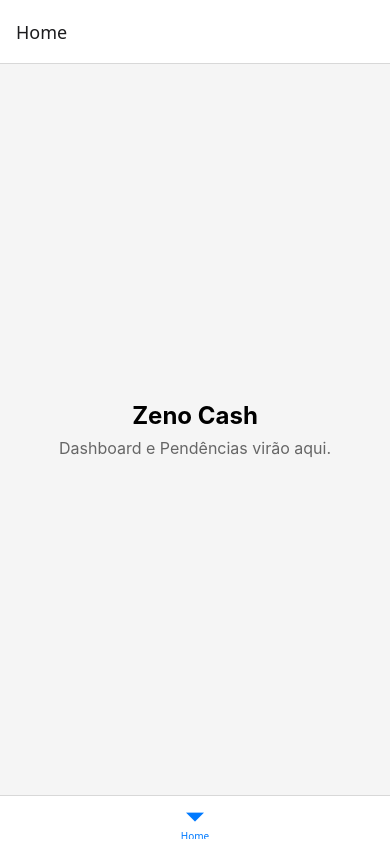
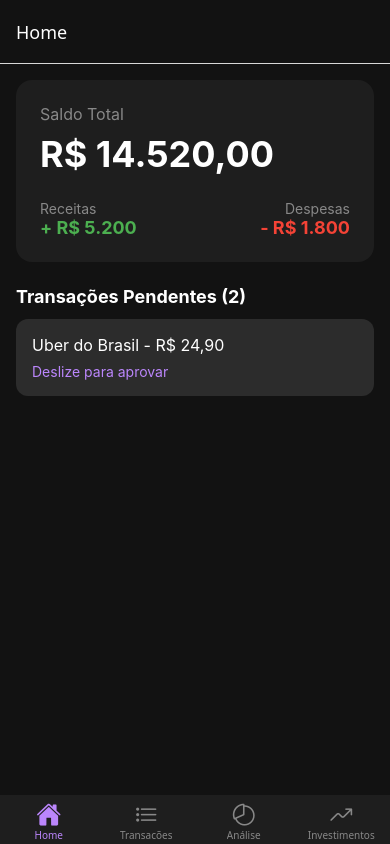
Before and after one commit to Droppicode/Zeno-Cash, a React Native app: screen /Home in a window 390 px wide. Built offline with nearby package versions, Linux system fonts and the light colour scheme.

Commit message:
feat: setup main UI screens and bottom navigation
- Created HomeScreen, TransactionsScreen, AnalyticsScreen, InvestmentsScreen
- Updated AppNavigator with dark mode styling and Ionicons

```diff
--- a/src/navigation/AppNavigator.js
+++ b/src/navigation/AppNavigator.js
@@ -1,13 +1,38 @@
 import React from 'react';
 import { createBottomTabNavigator } from '@react-navigation/bottom-tabs';
+import { Ionicons } from '@expo/vector-icons';
+
 import HomeScreen from '../screens/HomeScreen';
+import TransactionsScreen from '../screens/TransactionsScreen';
+import AnalyticsScreen from '../screens/AnalyticsScreen';
+import InvestmentsScreen from '../screens/InvestmentsScreen';
 
 const Tab = createBottomTabNavigator();
 
 export default function AppNavigator() {
   return (
-    <Tab.Navigator>
+    <Tab.Navigator
+      screenOptions={({ route }) => ({
+        tabBarIcon: ({ focused, color, size }) => {
+          let iconName;
+          if (route.name === 'Home') iconName = focused ? 'home' : 'home-outline';
+          else if (route.name === 'Transações') iconName = focused ? 'list' : 'list-outline';
+          else if (route.name === 'Análise') iconName = focused ? 'pie-chart' : 'pie-chart-outline';
+          else if (route.name === 'Investimentos') iconName = focused ? 'trending-up' : 'trending-up-outline';
+          return <Ionicons name={iconName} size={size} color={color} />;
+        },
+        tabBarActiveTintColor: '#BB86FC', // Cor primária dark mode
+        tabBarInactiveTintColor: '#888',
+        headerStyle: { backgroundColor: '#121212', shadowColor: 'transparent' },
+        headerTintColor: '#fff',
+        tabBarStyle: { backgroundColor: '#1E1E1E', borderTopWidth: 0 },
+        sceneStyle: { backgroundColor: '#121212' }
+      })}
+    >
       <Tab.Screen name="Home" component={HomeScreen} />
+      <Tab.Screen name="Transações" component={TransactionsScreen} />
+      <Tab.Screen name="Análise" component={AnalyticsScreen} />
+      <Tab.Screen name="Investimentos" component={InvestmentsScreen} />
     </Tab.Navigator>
   );
 }
--- /dev/null
+++ b/src/screens/AnalyticsScreen.js
@@ -0,0 +1,29 @@
+import React from 'react';
+import { StyleSheet, Text, View } from 'react-native';
+
+export default function AnalyticsScreen() {
+  return (
+    <View style={styles.container}>
+      <Text style={styles.title}>Análise</Text>
+      <Text style={styles.subtitle}>Gráficos e fluxos mensais (Em breve)</Text>
+    </View>
+  );
+}
+
+const styles = StyleSheet.create({
+  container: {
+    flex: 1,
+    backgroundColor: '#121212',
+    alignItems: 'center',
+    justifyContent: 'center',
+  },
+  title: {
+    color: '#fff',
+    fontSize: 24,
+    fontWeight: 'bold',
+  },
+  subtitle: {
+    color: '#888',
+    marginTop: 8,
+  }
+});
--- a/src/screens/HomeScreen.js
+++ b/src/screens/HomeScreen.js
@@ -1,29 +1,92 @@
 import React from 'react';
-import { StyleSheet, Text, View } from 'react-native';
+import { StyleSheet, Text, View, ScrollView } from 'react-native';
 
 export default function HomeScreen() {
   return (
-    <View style={styles.container}>
-      <Text style={styles.title}>Zeno Cash</Text>
-      <Text style={styles.subtitle}>Dashboard e Pendências virão aqui.</Text>
-    </View>
+    <ScrollView style={styles.container}>
+      {/* Resumo de Saldos */}
+      <View style={styles.summaryCard}>
+        <Text style={styles.summaryTitle}>Saldo Total</Text>
+        <Text style={styles.summaryAmount}>R$ 14.520,00</Text>
+
+        <View style={styles.row}>
+          <View style={styles.incomeBox}>
+            <Text style={styles.incomeText}>Receitas</Text>
+            <Text style={styles.incomeValue}>+ R$ 5.200</Text>
+          </View>
+          <View style={styles.expenseBox}>
+            <Text style={styles.expenseText}>Despesas</Text>
+            <Text style={styles.expenseValue}>- R$ 1.800</Text>
+          </View>
+        </View>
+      </View>
+
+      {/* Pendências */}
+      <View style={styles.section}>
+        <Text style={styles.sectionTitle}>Transações Pendentes (2)</Text>
+        <View style={styles.pendingCard}>
+          <Text style={styles.pendingText}>Uber do Brasil - R$ 24,90</Text>
+          <Text style={styles.pendingAction}>Deslize para aprovar</Text>
+        </View>
+      </View>
+    </ScrollView>
   );
 }
 
 const styles = StyleSheet.create({
   container: {
     flex: 1,
-    backgroundColor: '#f5f5f5',
-    alignItems: 'center',
-    justifyContent: 'center',
+    backgroundColor: '#121212',
+    padding: 16,
   },
-  title: {
-    fontSize: 24,
+  summaryCard: {
+    backgroundColor: '#1E1E1E',
+    borderRadius: 16,
+    padding: 24,
+    marginBottom: 24,
+  },
+  summaryTitle: {
+    color: '#888',
+    fontSize: 16,
+  },
+  summaryAmount: {
+    color: '#fff',
+    fontSize: 36,
     fontWeight: 'bold',
-    marginBottom: 8,
+    marginVertical: 8,
   },
-  subtitle: {
+  row: {
+    flexDirection: 'row',
+    justifyContent: 'space-between',
+    marginTop: 16,
+  },
+  incomeBox: { flex: 1 },
+  expenseBox: { flex: 1, alignItems: 'flex-end' },
+  incomeText: { color: '#888', fontSize: 14 },
+  expenseText: { color: '#888', fontSize: 14 },
+  incomeValue: { color: '#4CAF50', fontSize: 18, fontWeight: 'bold' },
+  expenseValue: { color: '#F44336', fontSize: 18, fontWeight: 'bold' },
+  section: {
+    marginBottom: 24,
+  },
+  sectionTitle: {
+    color: '#fff',
+    fontSize: 18,
+    fontWeight: 'bold',
+    marginBottom: 12,
+  },
+  pendingCard: {
+    backgroundColor: '#2C2C2C',
+    borderRadius: 12,
+    padding: 16,
+  },
+  pendingText: {
+    color: '#fff',
     fontSize: 16,
-    color: '#666',
   },
+  pendingAction: {
+    color: '#BB86FC',
+    fontSize: 14,
+    marginTop: 8,
+  }
 });
--- /dev/null
+++ b/src/screens/InvestmentsScreen.js
@@ -0,0 +1,29 @@
+import React from 'react';
+import { StyleSheet, Text, View } from 'react-native';
+
+export default function InvestmentsScreen() {
+  return (
+    <View style={styles.container}>
+      <Text style={styles.title}>Investimentos</Text>
+      <Text style={styles.subtitle}>Ativos e Projeções (Em breve)</Text>
+    </View>
+  );
+}
+
+const styles = StyleSheet.create({
+  container: {
+    flex: 1,
+    backgroundColor: '#121212',
+    alignItems: 'center',
+    justifyContent: 'center',
+  },
+  title: {
+    color: '#fff',
+    fontSize: 24,
+    fontWeight: 'bold',
+  },
+  subtitle: {
+    color: '#888',
+    marginTop: 8,
+  }
+});
--- /dev/null
+++ b/src/screens/TransactionsScreen.js
@@ -0,0 +1,29 @@
+import React from 'react';
+import { StyleSheet, Text, View } from 'react-native';
+
+export default function TransactionsScreen() {
+  return (
+    <View style={styles.container}>
+      <Text style={styles.title}>Transações</Text>
+      <Text style={styles.subtitle}>Lista de transações com filtros (Em breve)</Text>
+    </View>
+  );
+}
+
+const styles = StyleSheet.create({
+  container: {
+    flex: 1,
+    backgroundColor: '#121212',
+    alignItems: 'center',
+    justifyContent: 'center',
+  },
+  title: {
+    color: '#fff',
+    fontSize: 24,
+    fontWeight: 'bold',
+  },
+  subtitle: {
+    color: '#888',
+    marginTop: 8,
+  }
+});
```
